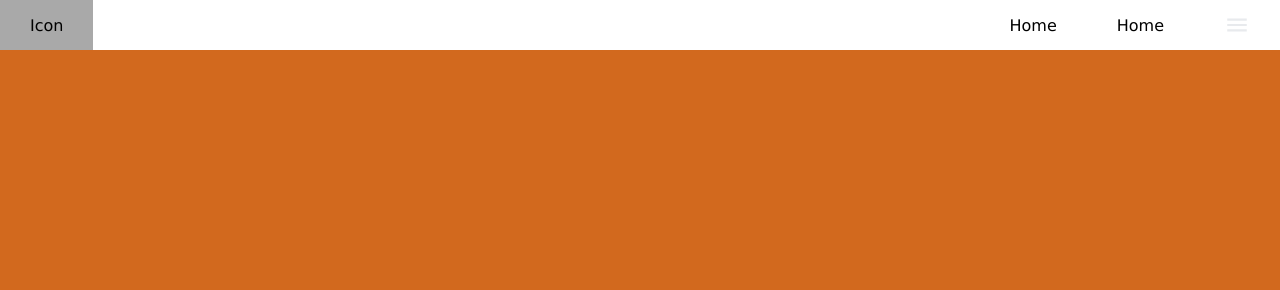
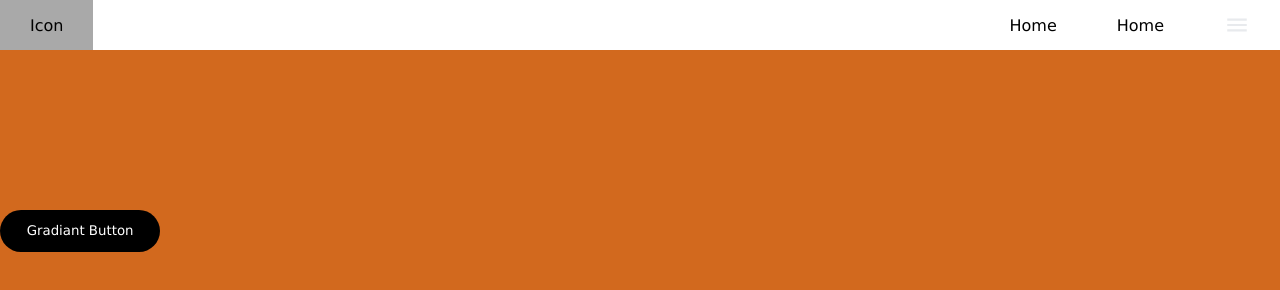
Before and after one commit to Robert-J-Schaefer/EBikeCompany, a plain HTML site: page homepage.html in a window 1280 px wide. Drawn offline with Linux system fonts and the light colour scheme.

Commit message:
Further Framework button made

```diff
--- a/hStyle.css
+++ b/hStyle.css
@@ -89,3 +89,29 @@ nav li:first-child{
         width: 100%;
     }
 }
+
+.submitButton{
+    margin-top: 10em;
+}
+
+button{
+    padding: 1em 2em;
+    background-color: black;
+    border: none;
+    color: white;
+    border-radius: 1000px;
+    font-family: Verdana, Geneva, Tahoma, sans-serif;
+    position: relative;
+    display: flex;
+    justify-content: center;
+    align-items: center;
+}
+
+button::after{
+    content:'';
+    position: absolute;
+    height: 100%;
+    width: 100%;
+    border-radius: 1000px;
+    background-image: linear-gradient(to bottom right, gree );
+}
--- a/homepage.html
+++ b/homepage.html
@@ -4,6 +4,7 @@
 <!--[if IE 8]>         <html class="no-js lt-ie9"> <![endif]-->
 <!--[if gt IE 8]>      <html class="no-js"> <!--<![endif]-->
 <html>
+
 <head>
     <meta charset="utf-8">
     <meta http-equiv="X-UA-Compatible" content="IE=edge">
@@ -13,22 +14,50 @@
     <link rel="stylesheet" href="hStyle.css">
     <script src="app.js" async defer></script>
 </head>
+
 <body>
     <!-- Navigation top and side bar -->
     <nav>
         <ul class="sidebar">
-            <li onclick= hideSideBar()><a href="#"><svg xmlns="http://www.w3.org/2000/svg" height="24px" viewBox="0 -960 960 960" width="24px" fill="#e8eaed"><path d="m256-200-56-56 224-224-224-224 56-56 224 224 224-224 56 56-224 224 224 224-56 56-224-224-224 224Z"/></svg></a></li>
+            <li onclick=hideSideBar()><a href="#"><svg xmlns="http://www.w3.org/2000/svg" height="24px"
+                        viewBox="0 -960 960 960" width="24px" fill="#e8eaed">
+                        <path
+                            d="m256-200-56-56 224-224-224-224 56-56 224 224 224-224 56 56-224 224 224 224-56 56-224-224-224 224Z" />
+                    </svg></a></li>
             <li><a href="#">Home</a></li>
             <li><a href="#">Home</a></li>
             <li><a href="#">Home</a></li>
         </ul>
 
-        <ul class = "navbar">
+        <ul class="navbar">
             <li><a href="#">Icon</a></li>
             <li class="hideOnMobile"><a href="#">Home</a></li>
             <li class="hideOnMobile"><a href="#">Home</a></li>
-            <li class="menButton" onclick = showSideBar()><a href="#"><svg xmlns="http://www.w3.org/2000/svg" height="26px" viewBox="0 -960 960 960" width="26px" fill="#e8eaed"><path d="M120-240v-80h720v80H120Zm0-200v-80h720v80H120Zm0-200v-80h720v80H120Z"/></svg></a></li>
+            <li class="menButton" onclick=showSideBar()><a href="#"><svg xmlns="http://www.w3.org/2000/svg"
+                        height="26px" viewBox="0 -960 960 960" width="26px" fill="#e8eaed">
+                        <path d="M120-240v-80h720v80H120Zm0-200v-80h720v80H120Zm0-200v-80h720v80H120Z" />
+                    </svg></a></li>
         </ul>
     </nav>
+
+    <!-- Main Container -->
+    <div>
+        <div>
+            <!-- Welcoming to site -->
+        </div>
+        <div>
+            <!-- Mission Statement -->
+        </div>
+        <div>
+            <!-- Image of a bike factory -->
+        </div>
+        <div>
+            <!-- Big white board to decorate -->
+            <!-- Should contain buttons to change image being put down -->
+        </div>
+        <div class="submitButton">
+            <button class="styledButton">Gradiant Button</button>
+        </div>
 </body>
+
 </html>
```
Lines whose indentation alone changed are shown as unchanged.
